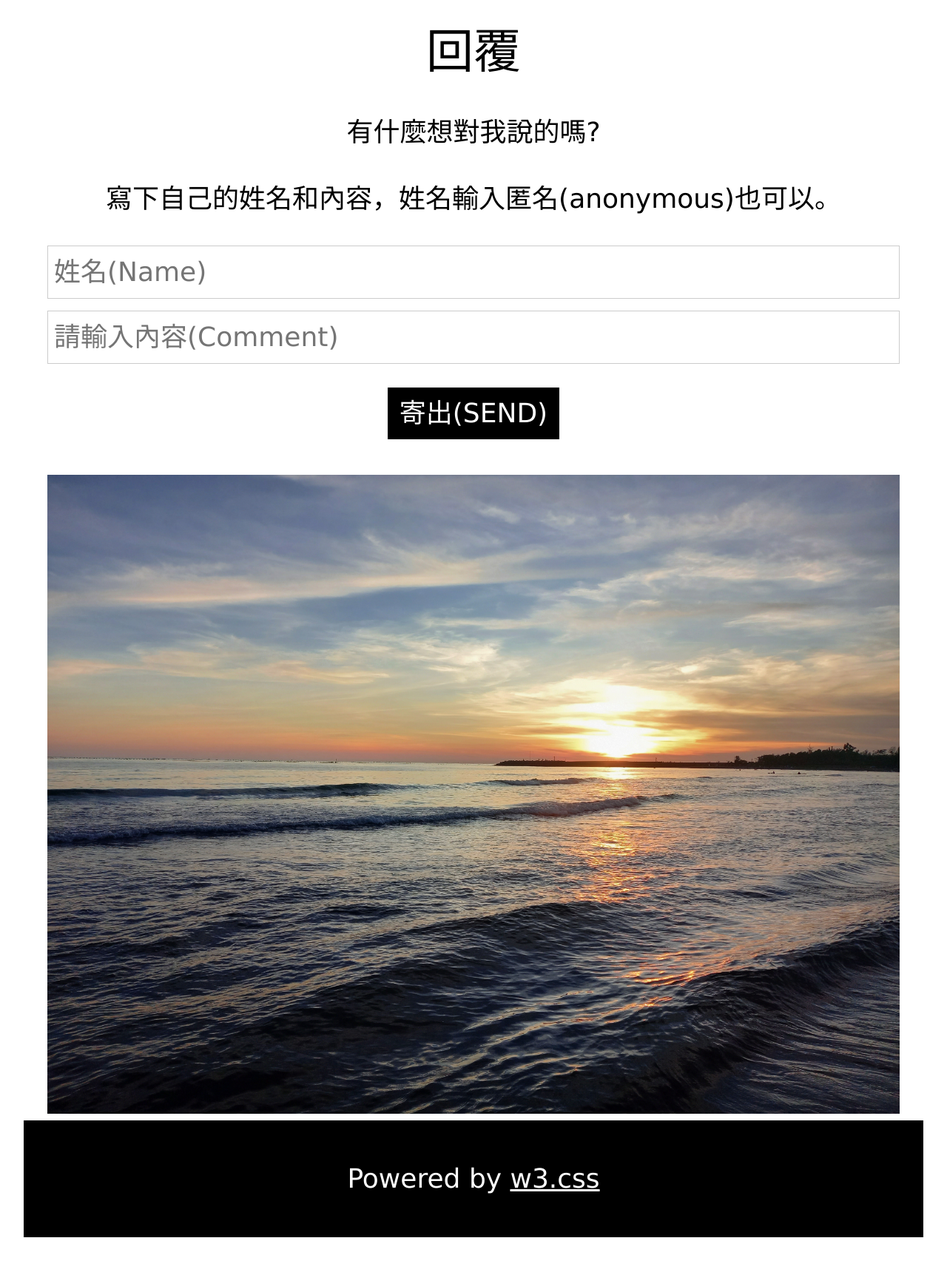
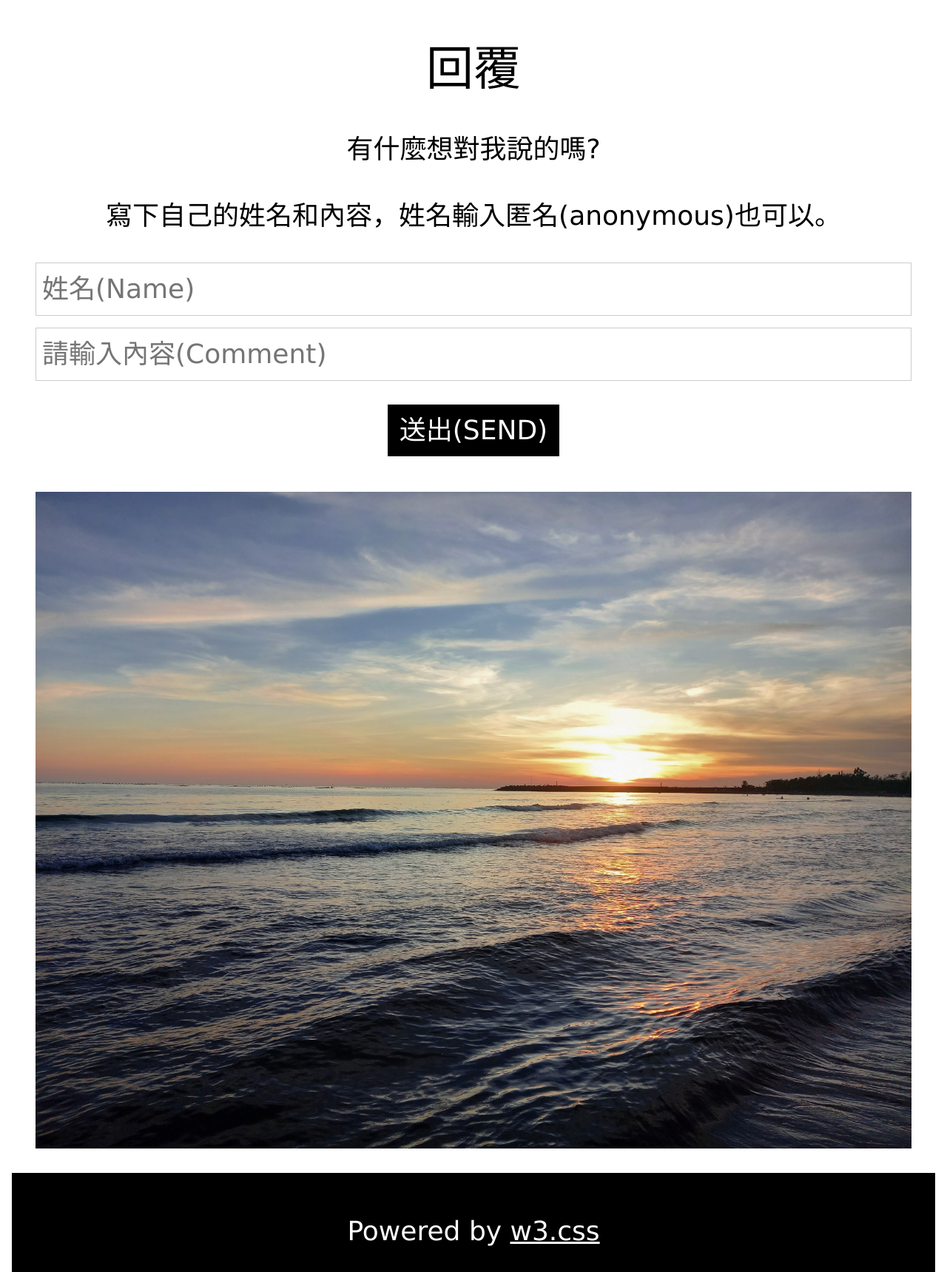
Before and after one commit to JustAPlayerD/flask, a Flask app: template templates/onepage.html in a window 1280 px wide. Shown: the part 4780-6500 px from the top of the page at 74% size. Run offline with Flask 3, Linux system fonts and the light colour scheme; the template is opened without the code that fills it: most values are stand-ins (such as "Sample title", 1, 10 or a date in 2020).

Commit message:
Add files via upload

```diff
--- a/templates/onepage.html
+++ b/templates/onepage.html
@@ -14,10 +14,10 @@
     <a href="#home" class="w3-bar-item w3-button"><b>生活</b> 資訊</a>
     <!-- Float links to the right. Hide them on small screens -->
     <div class="w3-right w3-hide-small">
-      <a href="#currency" class="w3-bar-item w3-button">貨幣幣值</a>
-      <a href="#invoice" class="w3-bar-item w3-button">發票兌獎</a>
-      <a href="#projects" class="w3-bar-item w3-button">即時影像</a>
-      <a href="#mail" class="w3-bar-item w3-button">寄信</a>
+      <a href="#currency" class="w3-bar-item w3-button">外幣匯率</a>
+      <a href="#invoice" class="w3-bar-item w3-button">發票中獎號碼</a>
+      <a href="#checkform" class="w3-bar-item w3-button">發票對獎器</a>
+      <a href="#mail" class="w3-bar-item w3-button">回覆</a>
     </div>
   </div>
 </div>
@@ -31,7 +31,7 @@
 </header>
 
 <div class="w3-center w3-container w3-padding-32 w3-xxlarge" id="currency">
-    <h1 class="w3-center w3-jumbo" style="margin-bottom:16px">貨幣幣值</h1>
+    <h1 class="w3-center w3-jumbo" style="margin-bottom:16px">外幣匯率</h1>
     <table class="w3-table-all  w3-xxlarge">
     <tr>
       <th>幣別</th>
@@ -138,7 +138,7 @@
   <div class="w3-container w3-padding-32 w3-xxlarge" id="invoice">
   <div class="w3-content">
 
-    <h1 class="w3-center w3-jumbo" style="margin-bottom:16px">發票兌獎</h1>
+    <h1 class="w3-center w3-jumbo" style="margin-bottom:16px">發票中獎號碼</h1>
     <div class="w3-row w3-center w3-border w3-border-dark-grey">
       <a href="javascript:void(0)" onclick="openMenu(event, 'Pizza');" id="myLink">
         <div class="w3-col s4 tablink w3-padding-large w3-hover-blue">{{ issue1 }}</div>
@@ -207,7 +207,6 @@
 
     </div>
 
-
     <div id="Starter" class="w3-container menu w3-padding-32 w3-white">
       <h2><b>兌獎期間：{{ redeem3 }}</b></h2>
       <hr>
@@ -237,61 +236,23 @@
     </div><br>
 
   </div>
-
-<!-- Page content -->
-<div class="w3-content w3-padding" style="max-width:1564px">
-
-  <!-- Project Section -->
-  <div class="w3-container w3-padding-32" id="projects">
-    <h1 class="w3-center w3-jumbo" style="margin-bottom:16px">即時影像</h1>
-  </div>
-
-  <div class="w3-row-padding">
-    <div class="w3-col l4 m6 w3-margin-bottom">
-      <div class="w3-display-container">
-        <div class="w3-display-topleft w3-black w3-padding-8">大同路二段與健康路一段口</div>
-        <img src="road001.png" alt="House" style="width:100%">
-      </div>
-    </div>
-    <div class="w3-col l4 m6 w3-margin-bottom">
-      <div class="w3-display-container">
-        <div class="w3-display-topleft w3-black w3-padding-8">東門圓環與大同路一段</div>
-        <img src="road002.png" alt="House" style="width:100%">
-      </div>
-    </div>
-    <div class="w3-col l4 m6 w3-margin-bottom">
-      <div class="w3-display-container">
-        <div class="w3-display-topleft w3-black w3-padding-8">望僕號</div>
-        <img src="doulos_hop001.jpg" alt="House" style="width:100%">
-      </div>
-    </div>
-  </div>
-
-  <div class="w3-row-padding">
-    <div class="w3-col l3 m6 w3-margin-bottom">
-      <div class="w3-display-container">
-        <div class="w3-display-topleft w3-black w3-padding">西本願寺</div>
-        <img src="temple001.jpg" alt="House" style="width:99%">
-      </div>
-    </div>
-    <div class="w3-col l3 m6 w3-margin-bottom">
-      <div class="w3-display-container">
-        <div class="w3-display-topleft w3-black w3-padding">Brick House</div>
-        <img src="/w3images/house5.jpg" alt="House" style="width:99%">
-      </div>
-    </div>
-    <div class="w3-col l3 m6 w3-margin-bottom">
-      <div class="w3-display-container">
-        <div class="w3-display-topleft w3-black w3-padding">Renovated</div>
-        <img src="/w3images/house4.jpg" alt="House" style="width:99%">
-      </div>
-    </div>
-    <div class="w3-col l3 m6 w3-margin-bottom">
-      <div class="w3-display-container">
-        <div class="w3-display-topleft w3-black w3-padding">Barn House</div>
-        <img src="/w3images/house3.jpg" alt="House" style="width:99%">
-      </div>
-    </div>
+  <div class="w3-container w3-padding-32" id="checkform">
+    <h1 class="w3-center w3-jumbo" style="margin-bottom:16px">發票對獎器</h1>
+    <br><br>
+    <form action="/#checkform" method="post">
+        <label>選擇月份:</label>
+        <select required name="month">
+          <option value="0">{{ issue1 }}</option>
+          <option value="1">{{ issue2 }}</option>
+          <option value="2">{{ issue3 }}</option>
+        </select>
+        <input class="w3-input w3-section w3-border" type="text" placeholder="請輸入發票號碼" required name="inputinvoice">
+        <br>
+        <button class="w3-button w3-black w3-section" type="submit"  type="submit" name="action" value="check">
+          <i class="fa fa-paper-plane"></i> 對獎
+        </button>
+    </form>
+    <p>{{ reply }}</p>
   </div>
 
   <!-- Contact Section -->
@@ -299,11 +260,11 @@
     <h1 class="w3-center w3-jumbo" style="margin-bottom:16px">回覆</h1>
     <p>有什麼想對我說的嗎?</p>
     <p>寫下自己的姓名和內容，姓名輸入匿名(anonymous)也可以。</p>
-    <form action="/" method="post">
+    <form action="/#mail" method="post">
       <input class="w3-input w3-border" type="text" placeholder="姓名(Name)" required name="Name">
       <input class="w3-input w3-section w3-border" type="text" placeholder="請輸入內容(Comment)" required name="Comment">
-      <button class="w3-button w3-black w3-section" type="submit">
-        <i class="fa fa-paper-plane"></i> 寄出(SEND)
+      <button class="w3-button w3-black w3-section" type="submit" name="action" value="comment">
+        <i class="fa fa-paper-plane"></i> 送出(SEND)
       </button>
     </form>
   </div>
```
